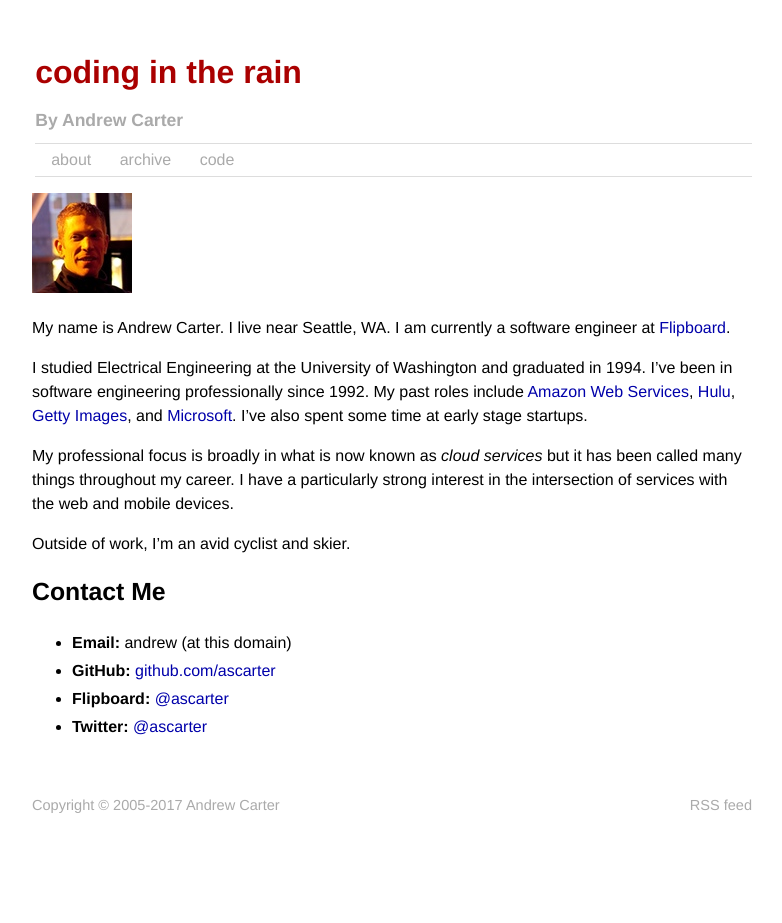
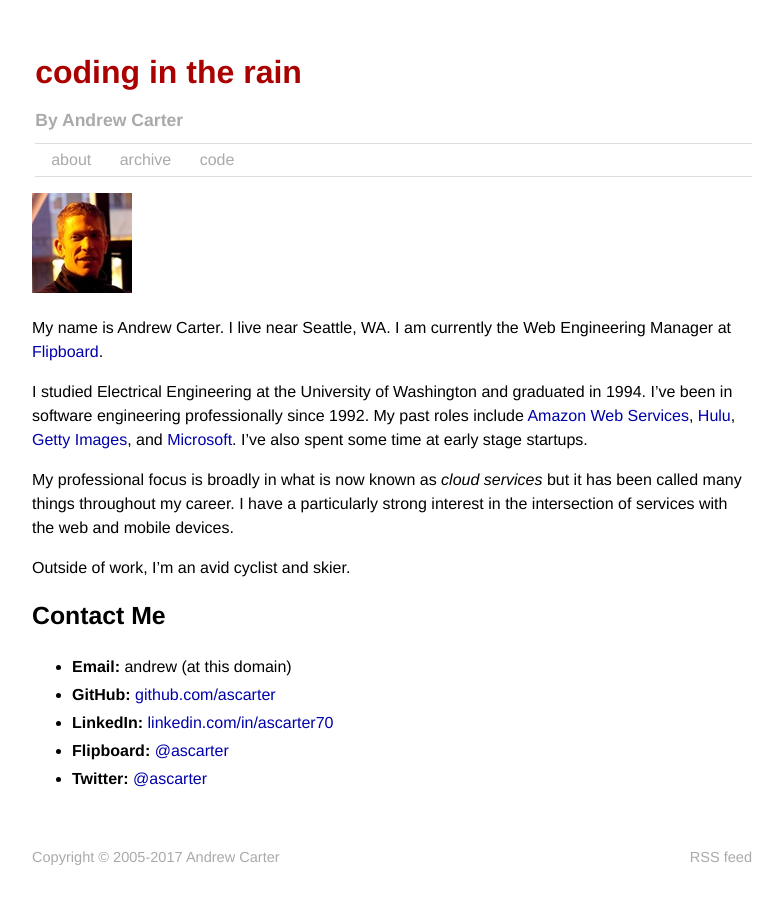
Before and after one commit to ascarter/ascarter.github.io, a Jekyll site: the page built from about.markdown, in a window 1280 px wide. Shown: the whole page, without its empty margins (248-1030 px from the left). Built offline with Jekyll 4.4.1, drawn with Linux system fonts in a browser that asks for light colours; before the commit the page ends 900 px from its top, so only the background shows below that.

Commit message:
Update about

```diff
--- a/about.markdown
+++ b/about.markdown
@@ -5,7 +5,7 @@ title: about
 
 <span id="about-portrait"><img src="images/about-portrait.jpg" alt="Portrait of Andrew Carter" /></span>
 
-My name is Andrew Carter. I live near Seattle, WA. I am currently a software engineer at [Flipboard](http:/www.flipboard.com).
+My name is Andrew Carter. I live near Seattle, WA. I am currently the Web Engineering Manager at [Flipboard](http:/www.flipboard.com).
 
 I studied Electrical Engineering at the University of Washington and graduated in 1994. I've been in software engineering professionally since 1992. My past roles include [Amazon Web Services](http://aws.amazon.com), [Hulu](http://www.hulu.com), [Getty Images](http://www.gettyimages.com), and [Microsoft](http://www.microsoft.com). I've also spent some time at early stage startups.
 
@@ -17,5 +17,6 @@ Outside of work, I'm an avid cyclist and skier.
 
 * **Email:** andrew (at this domain)
 * **GitHub:** [github.com/ascarter](http://github.com/ascarter)
+* **LinkedIn:** [linkedin.com/in/ascarter70](https://www.linkedin.com/in/ascarter70)
 * **Flipboard:** [@ascarter](https://flipboard.com/@ascarter)
 * **Twitter:** [@ascarter](http://twitter.com/ascarter)
```
